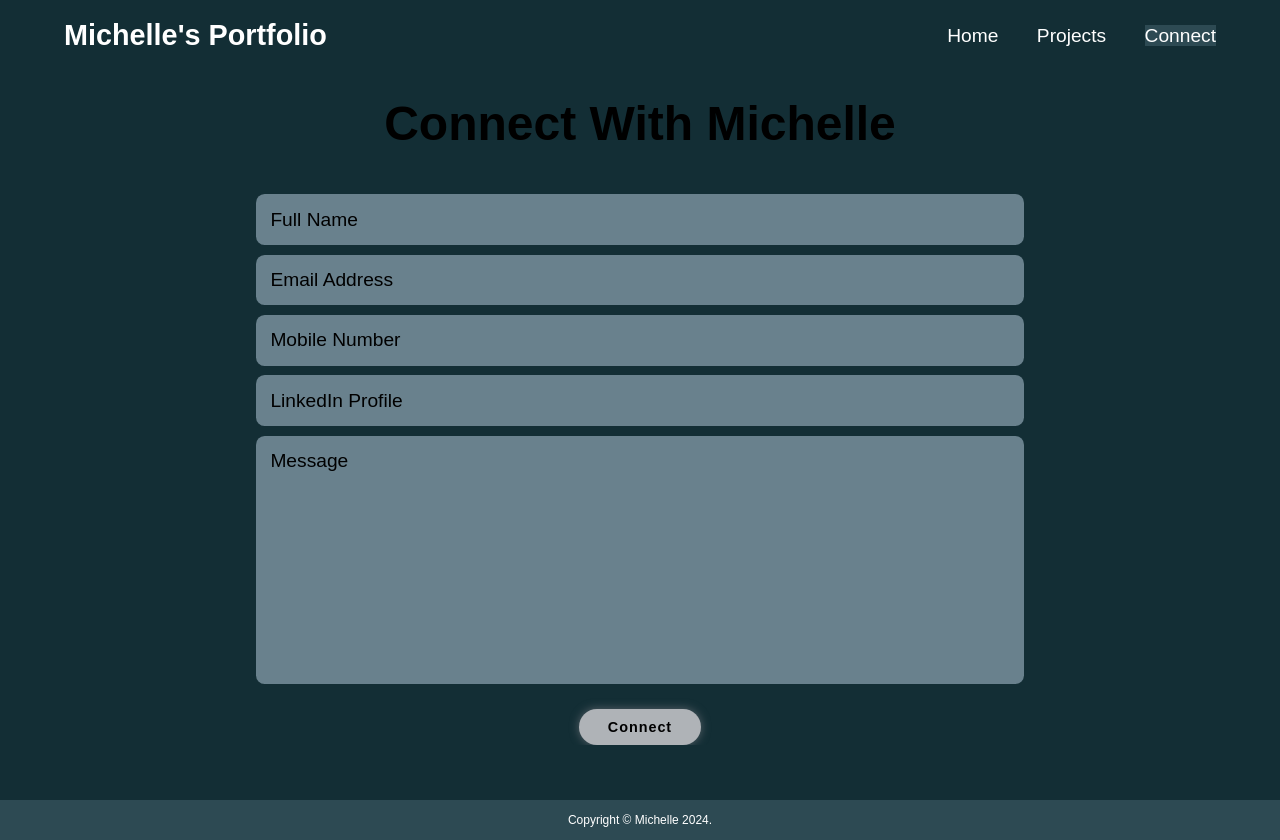
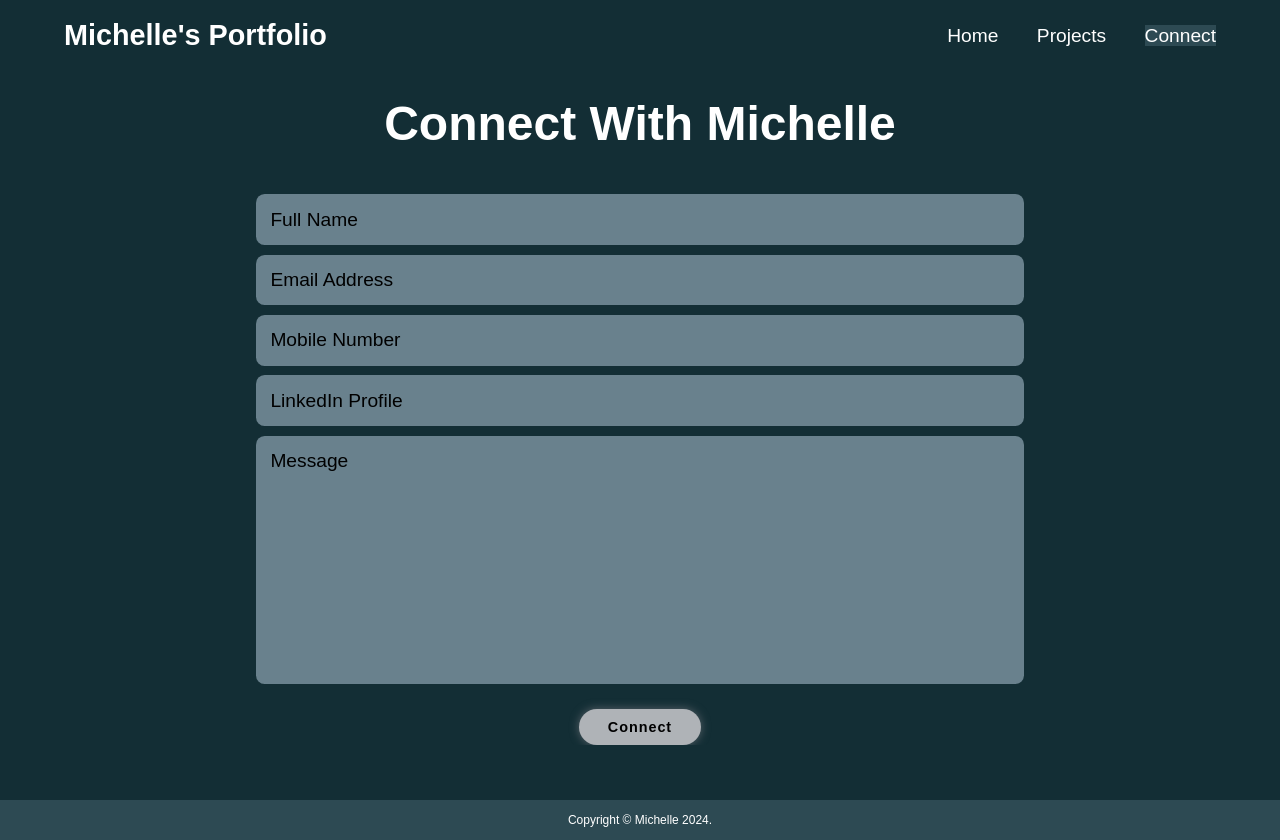
Before and after one commit to WereAM/react-portfolio, a React (Create React App) app: page /connect in a window 1280 px wide. Built offline with nearby package versions, Linux system fonts and the light colour scheme.

Commit message:
style: update css

```diff
--- a/src/App.css
+++ b/src/App.css
@@ -38,7 +38,6 @@
   color: var(--text-color);
   font-weight: 600;
   cursor: default;
-  color: var(--text-color);
 }
 
 .navbar a{
@@ -58,6 +57,7 @@
 section{
   min-height: 100vh;
   padding: 10rem 10% 2rem;
+  color: var(--text-color);
 }
 
 .home{
```
